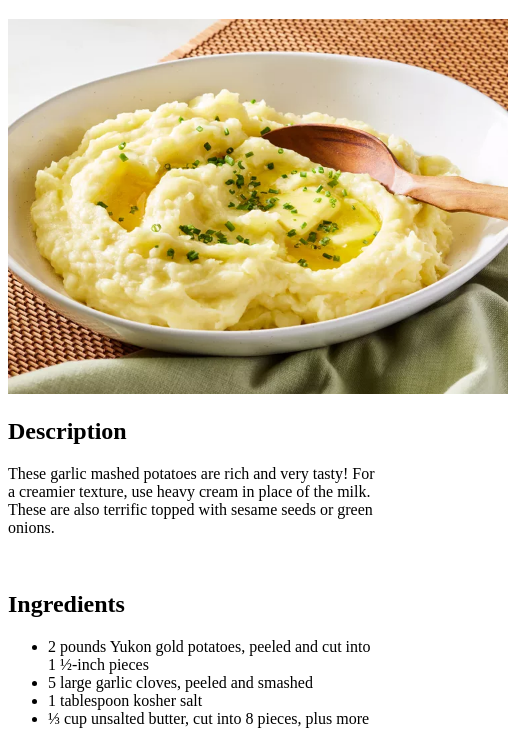
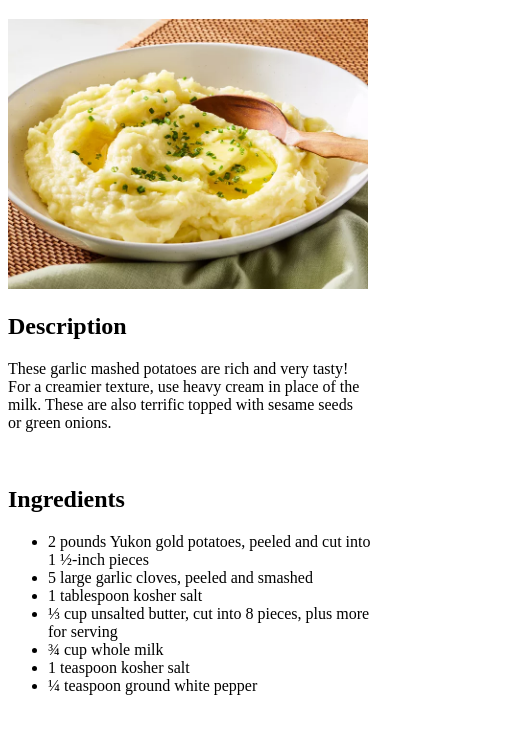
Before and after one commit to Mad-random/odin-recipes, a plain HTML site: page recipes/garlic-mashed-potato.html in a window 390 px wide. Shown: the part 87-816 px from the top of the page, 508 px wide, since content can reach past the window. Drawn offline with Linux system fonts and the light colour scheme.

Commit message:
fix recipe image for mobile devices

```diff
--- a/recipes/garlic-mashed-potato.html
+++ b/recipes/garlic-mashed-potato.html
@@ -8,9 +8,9 @@
 <body>
   <a href="../index.html">Home</a>
   <h1>Garlic Mashed Potatoes</h1>
-  <img src="./images/garlic-mashed-potatos.webp" alt="Garlic Mashed Potatoes" style="width: 500px;">
+  <img src="./images/garlic-mashed-potatos.webp" alt="Garlic Mashed Potatoes" style="width: 45ch;">
   <h2>Description</h2>
-  <p>
+  <p style="width: 45ch;">
     These garlic mashed potatoes are rich and very tasty! For a creamier texture, use heavy cream in place of the milk. These are also terrific topped with sesame seeds or green onions.
   </p>
   <br>
```
